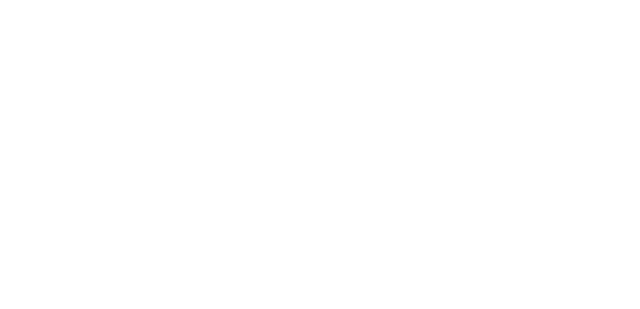
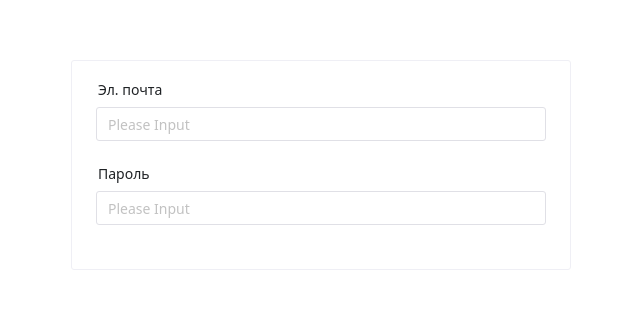
Before and after one commit to Gasprinskiy/contacts, a Vue app: page / in a window 1280 px wide. Before the commit this address had no page. Shown: the part 203-512 px from the top of the page, without its empty margins (319-959 px from the left). Built offline with nearby package versions, Linux system fonts and the light colour scheme.

Commit message:
feat(auth-view): auth view init

```diff
--- a/src/App.vue
+++ b/src/App.vue
@@ -1,9 +1,9 @@
 <template>
-  <RouterView />
+    <RouterView/>
 </template>
 
 <script setup lang="ts">
-import { RouterView } from 'vue-router'
+import { RouterView } from "vue-router";
 </script>
 
 <style scoped>
--- a/src/router/index.ts
+++ b/src/router/index.ts
@@ -1,8 +1,15 @@
 import { createRouter, createWebHistory } from 'vue-router'
+import AuthWiew from "@/views/AuthWiew.vue";
 
 const router = createRouter({
   history: createWebHistory(import.meta.env.BASE_URL),
-  routes: []
+  routes: [
+    {
+      path: "/",
+      name: "Auth",
+      component: AuthWiew
+    },
+  ]
 })
 
 export default router
--- /dev/null
+++ b/src/views/AuthWiew.vue
@@ -0,0 +1,44 @@
+<template>
+    <div class="auth-view full-screen">
+      <n-card>
+        <n-form>
+          <n-form-item
+            label="Эл. почта"
+          >
+            <n-input
+              type="text"
+              v-model:value="email"
+            />
+          </n-form-item>
+          <n-form-item
+              label="Пароль"
+          >
+            <n-input
+              type="password"
+              v-model:value="password"
+            />
+          </n-form-item>
+        </n-form>
+      </n-card>
+    </div>
+</template>
+
+<script setup lang="ts">
+import { NCard, NForm, NFormItem, NInput } from "naive-ui";
+import { ref } from "vue";
+
+const email = ref<string|null>(null)
+const password = ref<string|null>(null)
+
+</script>
+
+<style scoped>
+  .auth-view {
+    display: flex;
+    justify-content: center;
+    align-items: center;
+    .n-card {
+      max-width: 500px;
+    }
+  }
+</style>
```
